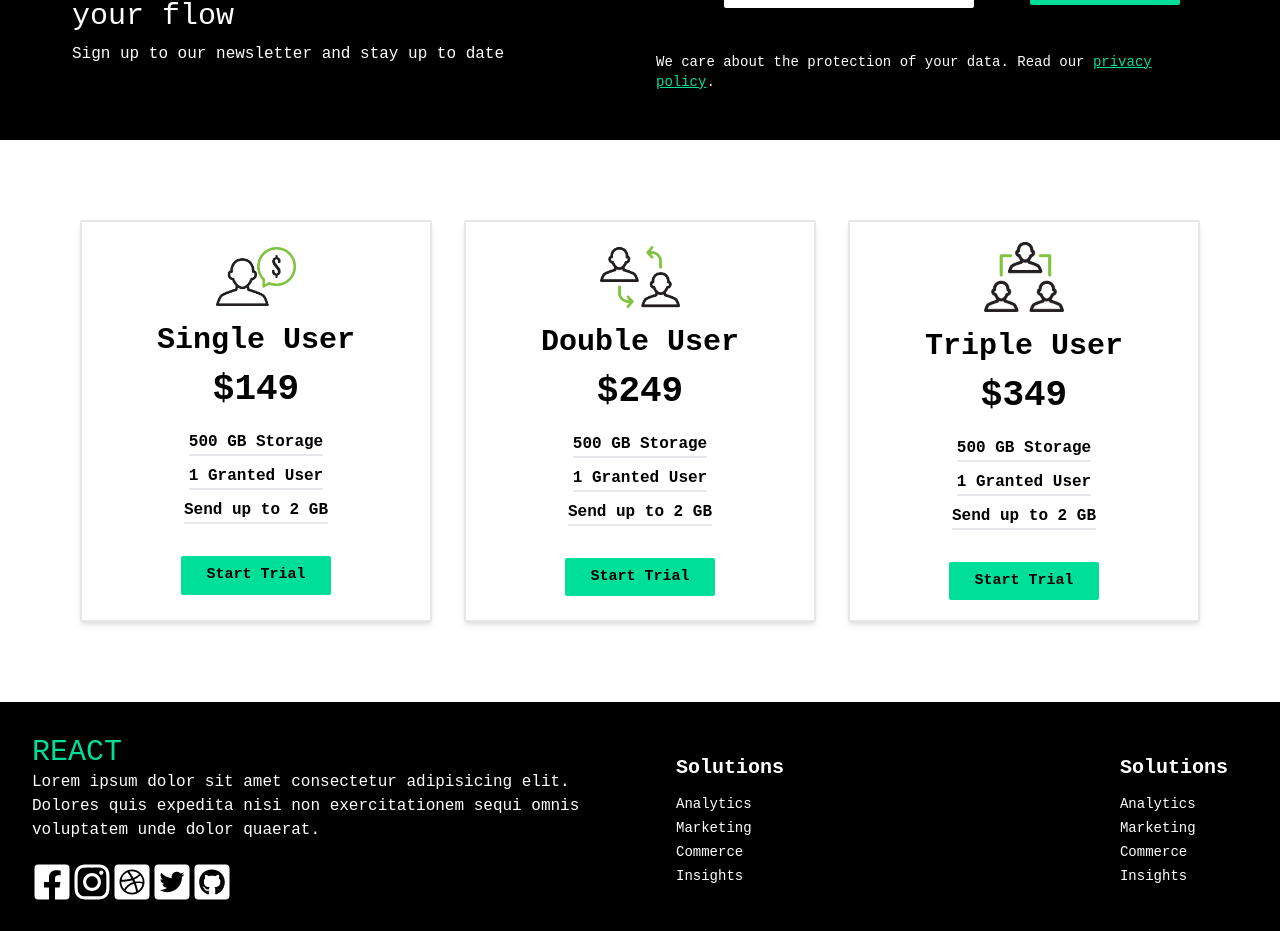
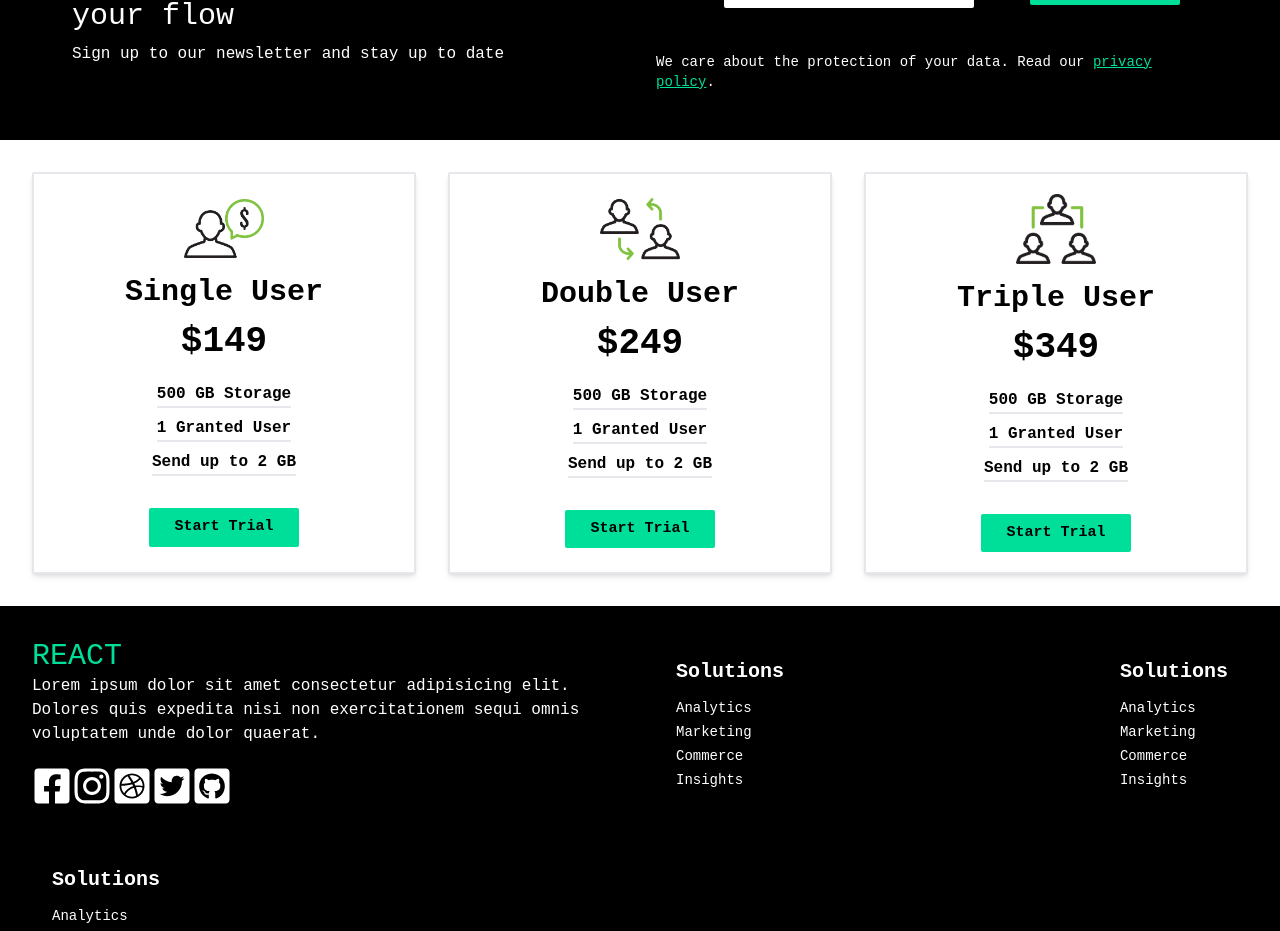
Before and after one commit to AkashMundari/React-Tailwind-Responsive-01, a React (Vite) app: page / in a window 1280 px wide. Shown: the part 1509-2440 px from the top of the page. Built offline with nearby package versions, Linux system fonts and the light colour scheme.

Commit message:
Update Pricing.jsx

```diff
--- a/src/components/Pricing.jsx
+++ b/src/components/Pricing.jsx
@@ -4,11 +4,11 @@ import Triple from "../assets/triple.png";
 const Pricing = () => {
   return (
     <>
-      <div className="bg-white w-full p-20">
-        <div className="max-w-[1200px] grid md:grid-cols-3 gap-8 mx-auto">
+      <div className="bg-white w-full p-8">
+        <div className="max-w-full grid md:grid-cols-3 gap-8 mx-auto">
           <div className="flex flex-col justify-center items-center border-2 p-5 rounded-sm shadow-md  bg-white hover:scale-105 duration-150">
             <img className="w-20 h-15" src={Single} alt="Single" />
-            <h1 className="text-3xl font-bold mt-4">Single User</h1>
+            <h1 className="text-3xl font-bold mt-4 text-center">Single User</h1>
             <p className="text-4xl mt-3 mb-3 font-extrabold">$149</p>
             <p className="font-bold mt-2 border-b-2">500 GB Storage</p>
             <p className="font-bold mt-2 border-b-2">1 Granted User</p>
@@ -19,7 +19,7 @@ const Pricing = () => {
           </div>
           <div className="flex flex-col justify-center items-center border-2 p-5 rounded-sm shadow-md  bg-white hover:scale-105 duration-150">
             <img className="w-20 h-15" src={Double} alt="Single" />
-            <h1 className="text-3xl font-bold mt-4">Double User</h1>
+            <h1 className="text-3xl font-bold mt-4 text-center">Double User</h1>
             <p className="text-4xl mt-3 mb-3 font-extrabold">$249</p>
             <p className="font-bold mt-2 border-b-2">500 GB Storage</p>
             <p className="font-bold mt-2 border-b-2">1 Granted User</p>
@@ -30,7 +30,7 @@ const Pricing = () => {
           </div>
           <div className="flex flex-col justify-center items-center border-2 p-5 rounded-sm shadow-md  bg-white hover:scale-105 duration-150">
             <img className="w-20 h-15" src={Triple} alt="Single" />
-            <h1 className="text-3xl font-bold mt-4">Triple User</h1>
+            <h1 className="text-3xl font-bold mt-4 text-center">Triple User</h1>
             <p className="text-4xl mt-3 mb-3 font-extrabold">$349</p>
             <p className="font-bold mt-2 border-b-2">500 GB Storage</p>
             <p className="font-bold mt-2 border-b-2">1 Granted User</p>
```
